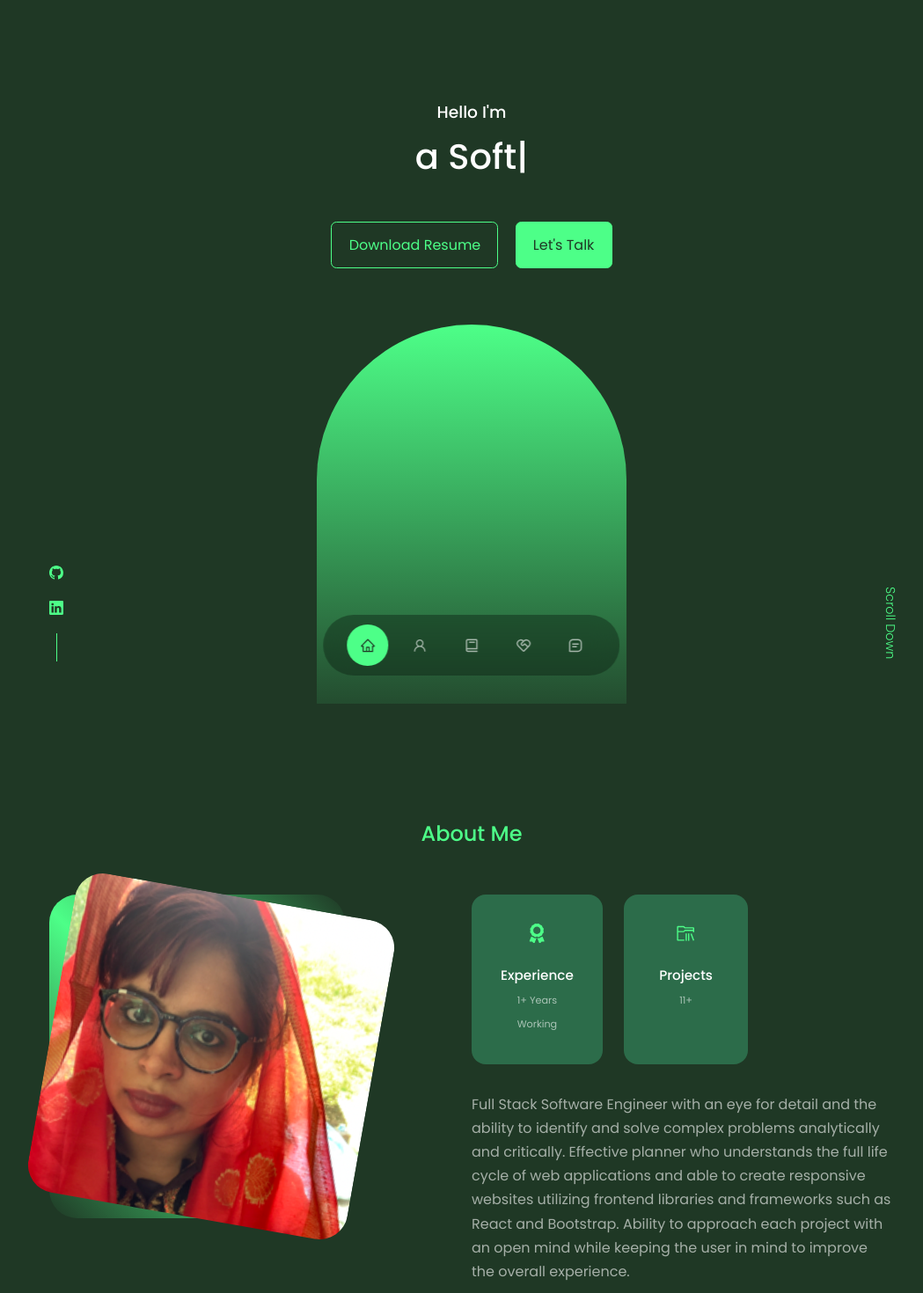
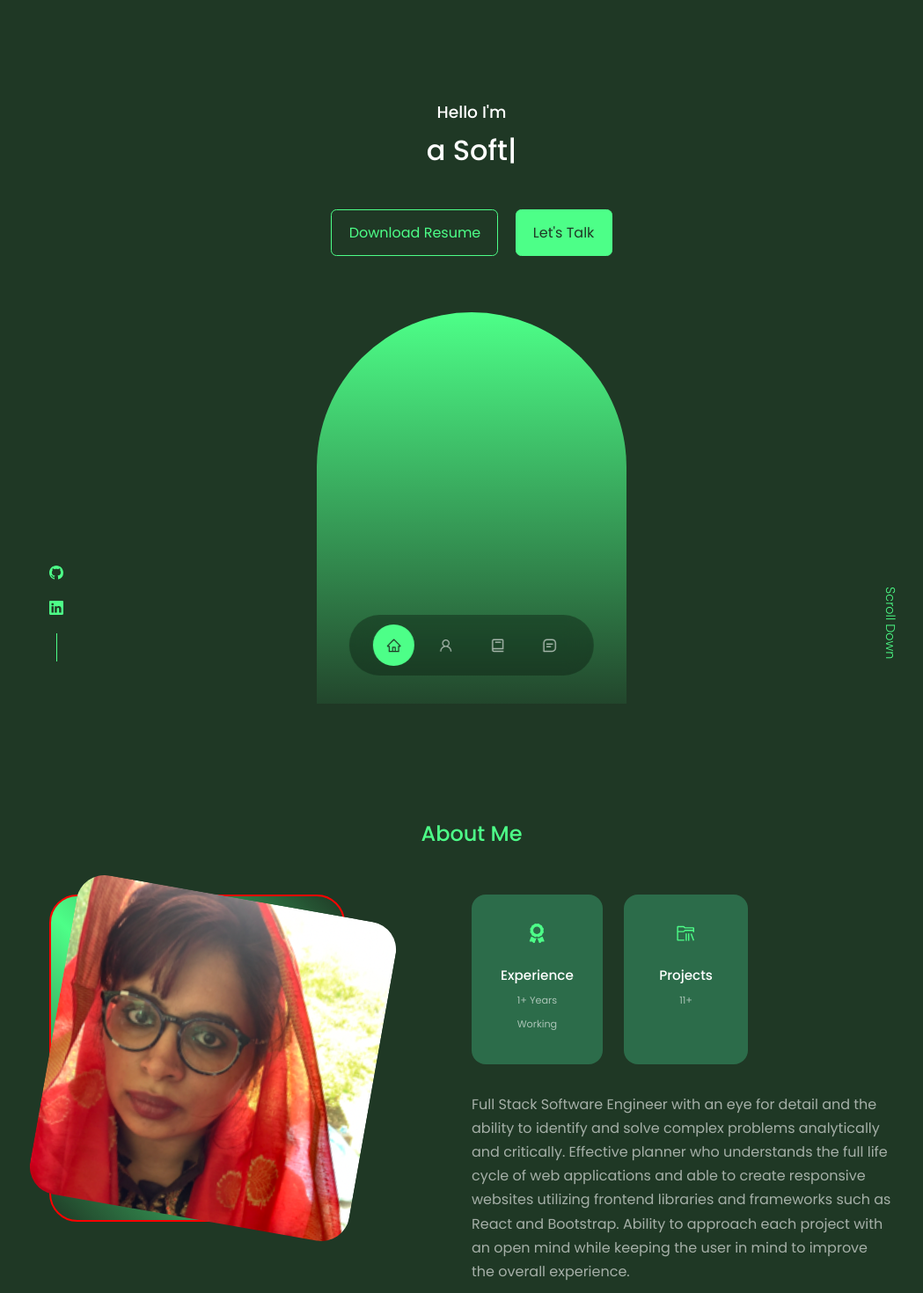
Before and after one commit to Anila277/Anilas-portfolio-React, a React (Create React App) app: page / in a window 1280 px wide. Shown: the top 1470 px of the page at 88% size, without its empty margins (104-1153 px from the left). Built offline with nearby package versions, Linux system fonts and the light colour scheme; a web font is replaced by a local one.

Commit message:
wip: fixes some bugs

```diff
--- a/src/components/about/about.css
+++ b/src/components/about/about.css
@@ -2,6 +2,7 @@
     display: grid;
     grid-template-columns: 35% 50%;
     gap: 15%;
+
 }
 
 .about__me {
@@ -14,6 +15,8 @@
             transparent);
     display: grid;
     place-items: center;
+    border: 2px solid red;
+
 }
 
 .about__me-image {
@@ -33,6 +36,7 @@
     display: grid;
     grid-template-columns: repeat(3, 1fr);
     gap: 1.5rem;
+
 }
 
 .about__card {
@@ -114,4 +118,9 @@
     .about__content p {
         margin: 1.5rem 0;
     }
+
+    .about__me-image {
+        width: 23rem;
+        height: 23rem;
+    }
 }
--- a/src/components/header/header.css
+++ b/src/components/header/header.css
@@ -38,7 +38,6 @@
     background: var(--color-primary);
 }
 
-/* Img */
 
 .me {
     background: linear-gradient(var(--color-primary), transparent);
@@ -50,6 +49,10 @@
     border-radius: 12rem 12rem 0 0;
     overflow: hidden;
     padding: 5rem 1.5rem 1.5rem 1.5rem;
+}
+
+.typewriter {
+    font-size: 32px;
 }
 
 
--- a/src/components/nav/Nav.jsx
+++ b/src/components/nav/Nav.jsx
@@ -14,7 +14,7 @@
             <a href="#" onClick={() => setActiveNav('#')} className={activeNav === '#' ? 'active' : ''}><AiOutlineHome /></a>
             <a href="#about" onClick={() => setActiveNav('#about')} className={activeNav === '#about' ? 'active' : ''}><AiOutlineUser /></a>
             <a href="#experience" onClick={() => setActiveNav('#experience')} className={activeNav === '#experience' ? 'active' : ''}><BiBook /></a>
-            <a href="#services" onClick={() => setActiveNav('#services')} className={activeNav === '#services' ? 'active' : ''}><RiServiceLine /></a>
+            {/* <a href="#services" onClick={() => setActiveNav('#services')} className={activeNav === '#services' ? 'active' : ''}><RiServiceLine /></a> */}
             <a href="#contact" onClick={() => setActiveNav('#contact')} className={activeNav === '#contact' ? 'active' : ''}><BiMessageSquareDetail /></a>
         </nav>
     )
```
